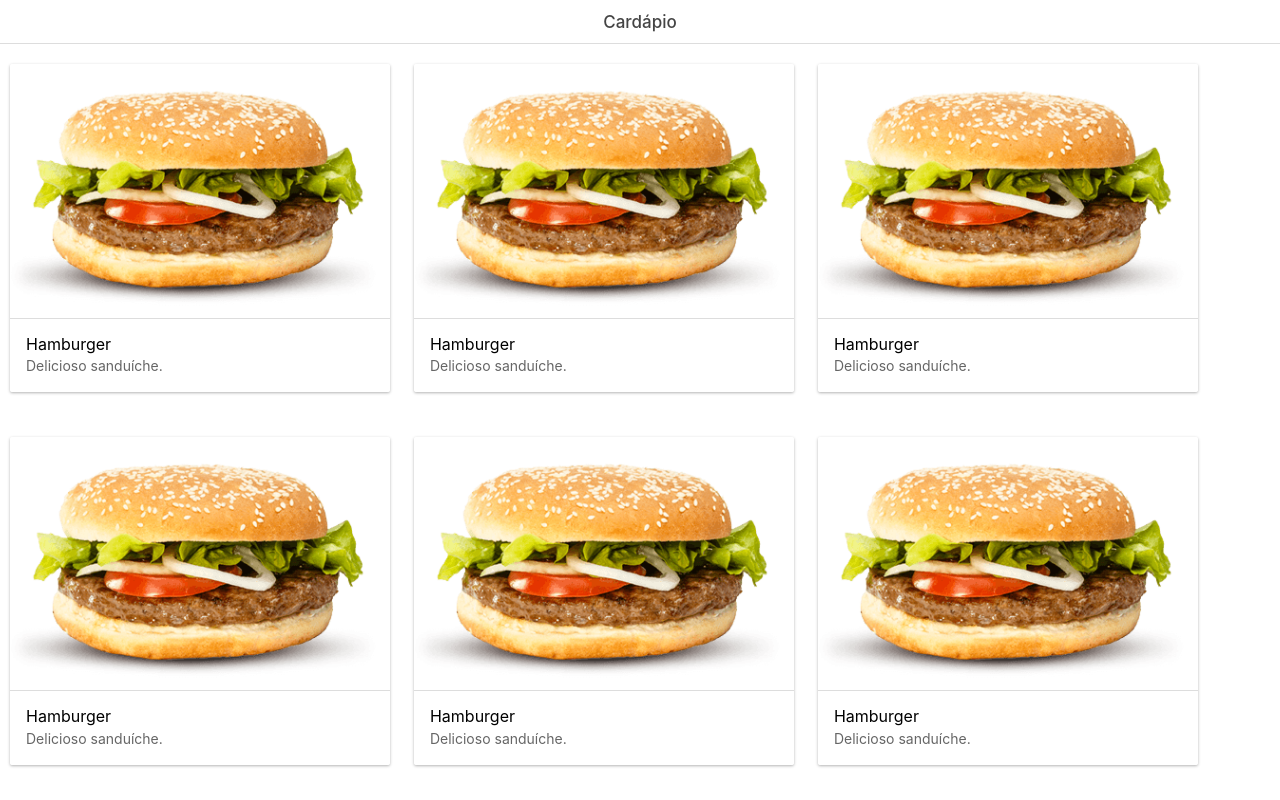
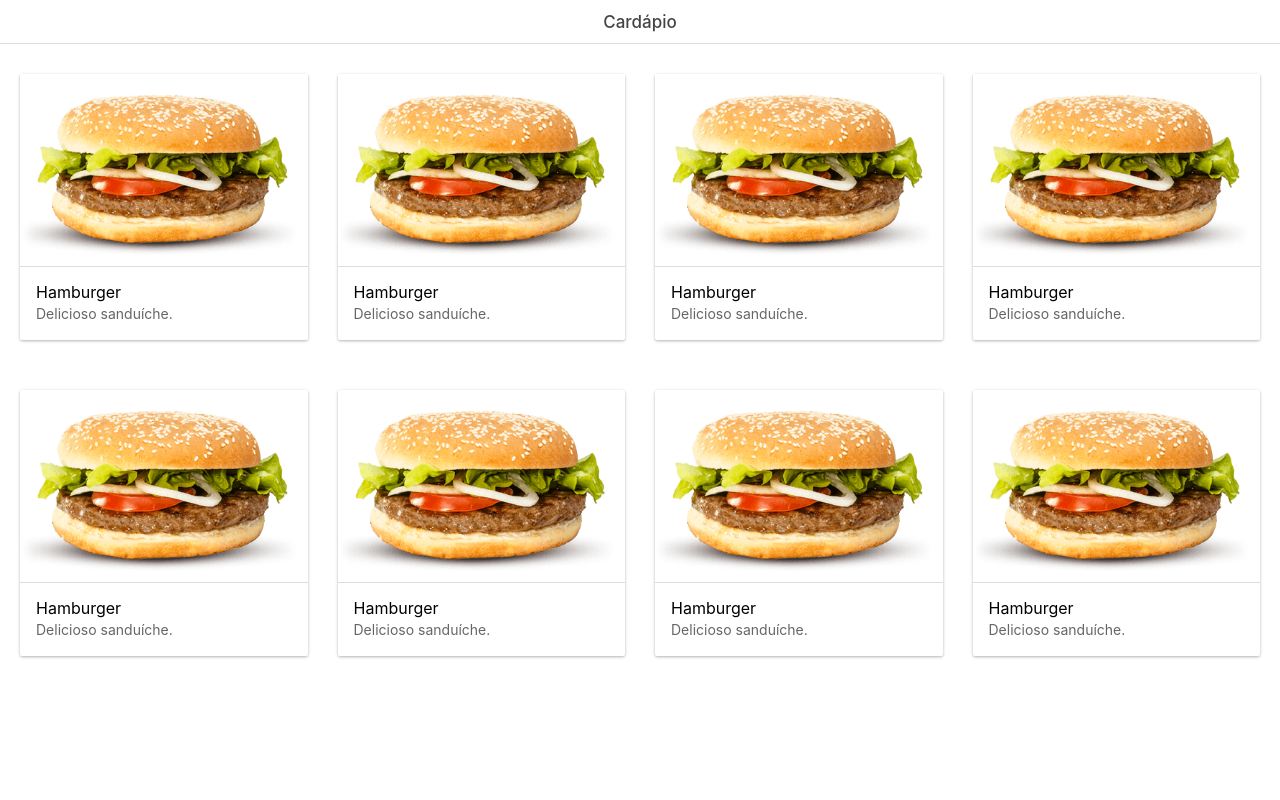
Before and after one commit to vinifig/guerreiro_site, a PHP site: page /modulos/comuns/cardapio.php in a window 1280 px wide. Run offline with PHP 8.4, Linux system fonts and the light colour scheme.

Commit message:
Ajustes dos cards da pagina de cardapio

```diff
--- a/css/style.css
+++ b/css/style.css
@@ -52,6 +52,11 @@
 }
 
 ul.products li {
-    width: 400px;
-    display: inline-block;
+    /*width: 400px;*/
+    /*display: inline-block;*/
 }
+
+.scroll{
+	overflow-y: auto;
+	overflow-x: hidden;
+}
--- a/header.php
+++ b/header.php
@@ -26,7 +26,7 @@
     <div class="bar bar-header bar-light">
       <h1 class="title"><?php echo $title_page; ?></h1>
     </div>
-    <div class="appcontainer">
+    <div class="appcontainer scroll">
       <?php if(count(@$menu_items)) :?>
       <nav class="sidemenu">
         <ul class="list">
--- a/js/system.js
+++ b/js/system.js
@@ -1,6 +1,6 @@
 Array.prototype.containsInArray = function(value){
   for(var i = 0; i < this.length; i++){
-    if(this[i].indexOf(value) != -1)
+    if(this[i] != undefined && value.indexOf(this[i]) != -1)
       return i;
   }
   return -1;
--- a/modulos/comuns/cardapio.php
+++ b/modulos/comuns/cardapio.php
@@ -3,74 +3,98 @@
 
   include '../../header.php';
  ?>
-	<ul class="products">
-	    <li>
+ <div class="row responsive-sm">
+   <div class="col col-25">
      <div class="card">
        <div   class="item item-image">
-						<img src="http://localhost/guerreiro_site/img/hamburger.png">
+         <img src="//<?php echo $url_server; ?>img/hamburger.png">
        </div>
        <div class="item">
          <h2>Hamburger</h2>
          <p>Delicioso sanduíche.</p>
        </div>
      </div>
-	    </li>
-			<li>
+   </div>
+   <div class="col col-25">
      <div class="card">
        <div   class="item item-image">
-						<img src="http://localhost/guerreiro_site/img/hamburger.png">
+         <img src="//<?php echo $url_server; ?>img/hamburger.png">
        </div>
        <div class="item">
          <h2>Hamburger</h2>
          <p>Delicioso sanduíche.</p>
        </div>
      </div>
-	    </li>
-			<li>
+   </div>
+   <div class="col col-25">
      <div class="card">
        <div   class="item item-image">
-						<img src="http://localhost/guerreiro_site/img/hamburger.png">
+         <img src="//<?php echo $url_server; ?>img/hamburger.png">
        </div>
        <div class="item">
          <h2>Hamburger</h2>
          <p>Delicioso sanduíche.</p>
        </div>
      </div>
-	    </li>
-			<li>
+   </div>
+   <div class="col col-25">
      <div class="card">
        <div   class="item item-image">
-						<img src="http://localhost/guerreiro_site/img/hamburger.png">
+         <img src="//<?php echo $url_server; ?>img/hamburger.png">
        </div>
        <div class="item">
          <h2>Hamburger</h2>
          <p>Delicioso sanduíche.</p>
        </div>
      </div>
-	    </li>
-			<li>
+   </div>
+ </div>
+ <div class="row responsive-sm">
+   <div class="col col-25">
      <div class="card">
        <div   class="item item-image">
-						<img src="http://localhost/guerreiro_site/img/hamburger.png">
+         <img src="//<?php echo $url_server; ?>img/hamburger.png">
        </div>
        <div class="item">
          <h2>Hamburger</h2>
          <p>Delicioso sanduíche.</p>
        </div>
      </div>
-	    </li>
-			<li>
+   </div>
+   <div class="col col-25">
      <div class="card">
        <div   class="item item-image">
-						<img src="http://localhost/guerreiro_site/img/hamburger.png">
+         <img src="//<?php echo $url_server; ?>img/hamburger.png">
        </div>
        <div class="item">
          <h2>Hamburger</h2>
          <p>Delicioso sanduíche.</p>
        </div>
      </div>
-	    </li>
-	</ul>
+   </div>
+   <div class="col col-25">
+     <div class="card">
+       <div   class="item item-image">
+         <img src="//<?php echo $url_server; ?>img/hamburger.png">
+       </div>
+       <div class="item">
+         <h2>Hamburger</h2>
+         <p>Delicioso sanduíche.</p>
+       </div>
+     </div>
+   </div>
+   <div class="col col-25">
+     <div class="card">
+       <div   class="item item-image">
+         <img src="//<?php echo $url_server; ?>img/hamburger.png">
+       </div>
+       <div class="item">
+         <h2>Hamburger</h2>
+         <p>Delicioso sanduíche.</p>
+       </div>
+     </div>
+   </div>
+ </div>
  <?php
   include '../../footer.php';
 ?>
```
Lines whose indentation alone changed are shown as unchanged.
